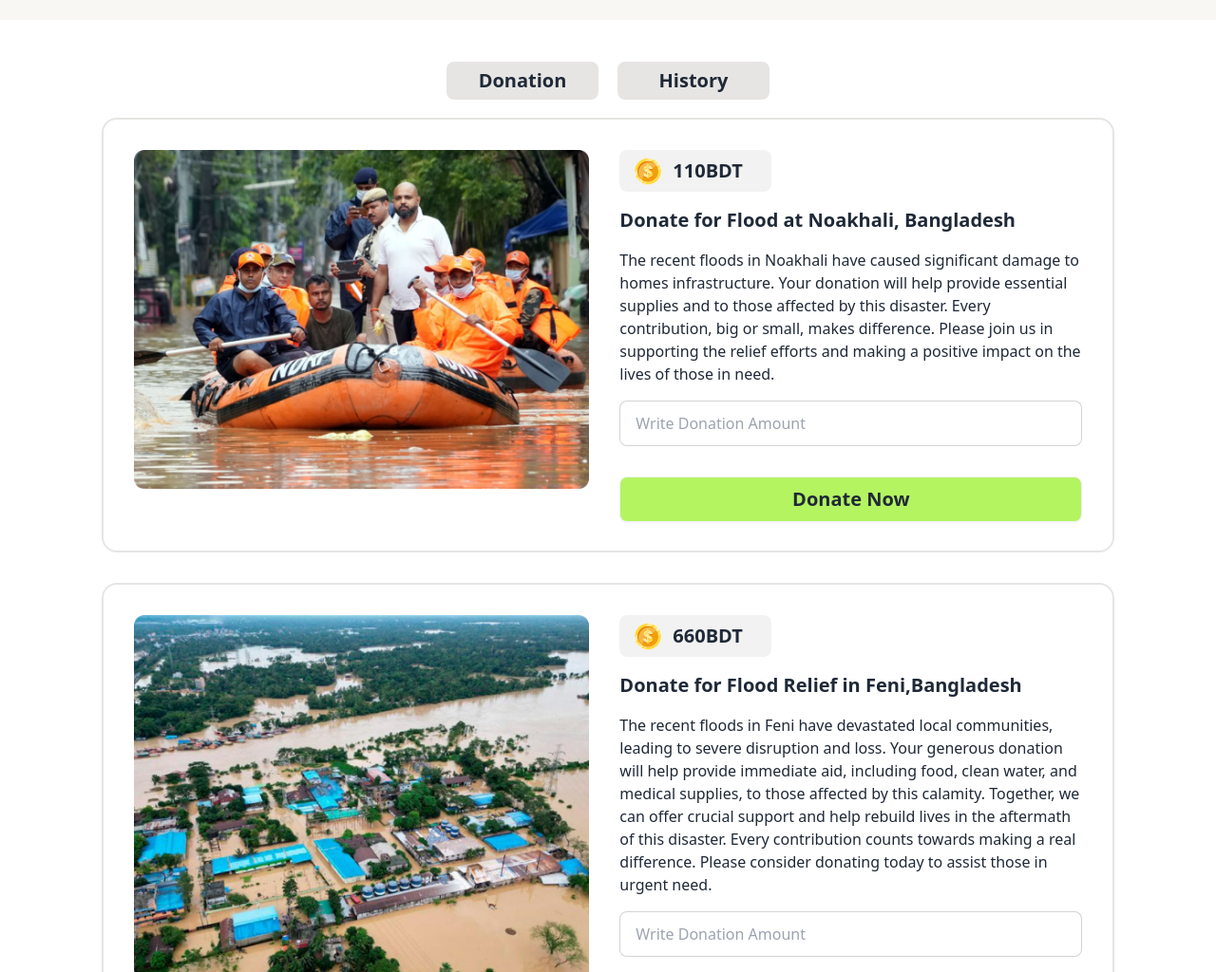
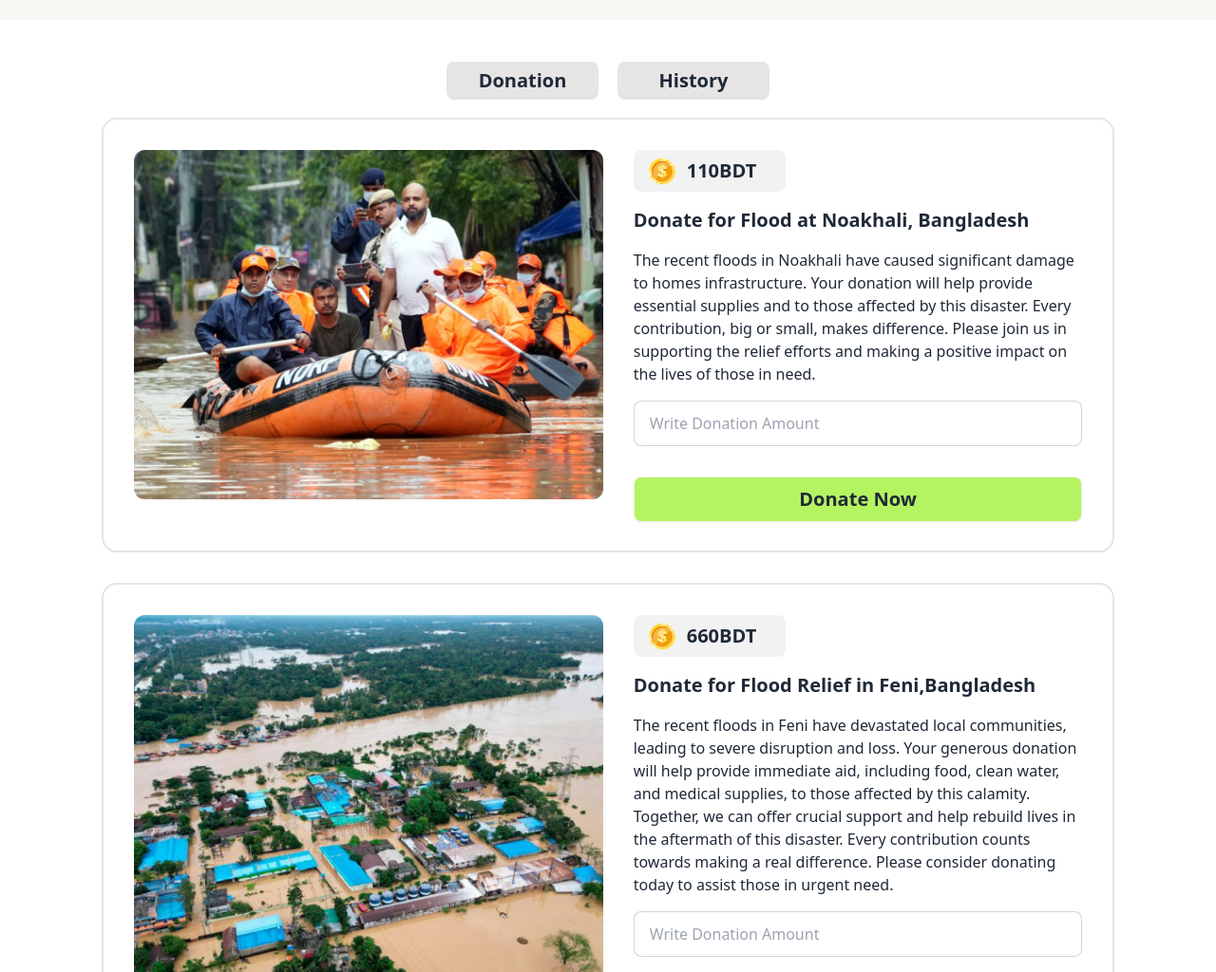
Before and after one commit to nazmulhasanabir/Assighnment-5, a plain HTML site: page index.html in a window 1280 px wide. Shown: the part 76-1100 px from the top of the page at 95% size. Drawn offline with nearby package versions, Linux system fonts and the light colour scheme.

Commit message:
responsive

```diff
--- a/index.html
+++ b/index.html
@@ -56,9 +56,10 @@
         </div>
         <!-- noakhali sidebar  section -->
         <!-- top coint section -->
-        <div class="w-[530px] h-[390px]">
+
+        <div class="sm:w-full lg:w-3/6 sm:h-[200px] lg:h-[390px] ">
           <div
-            class="flex items-center space-x-3 px-4 py-2 bg-[#1111110D] h-11 w-[160px] rounded-lg"
+            class=" flex items-center space-x-3 px-4 py-2 bg-[#1111110D] h-11 w-[160px] rounded-lg"
           >
             <img src="assets/coin.png" alt="" />
             <div class="flex">
@@ -108,7 +109,7 @@
         </div>
         <!-- feni sidebar  section -->
         <!-- top coint section -->
-        <div class="w-[530px] h-[390px]">
+        <div class="sm:w-full lg:w-3/6 sm:h-[200px] lg:h-[390px] ">
           <div
             class="flex items-center space-x-3 px-4 py-2 bg-[#1111110D] h-11 w-[160px] rounded-lg"
           >
@@ -163,7 +164,7 @@
         </div>
         <!-- noakhali sidebar  section -->
         <!-- top coint section -->
-        <div class="w-[530px] h-[390px]">
+        <div class="sm:w-full lg:w-3/6 sm:h-[200px] lg:h-[390px] ">
           <div
             class="flex items-center space-x-3 px-4 py-2 bg-[#1111110D] w-[160px] rounded-lg"
           >
```
